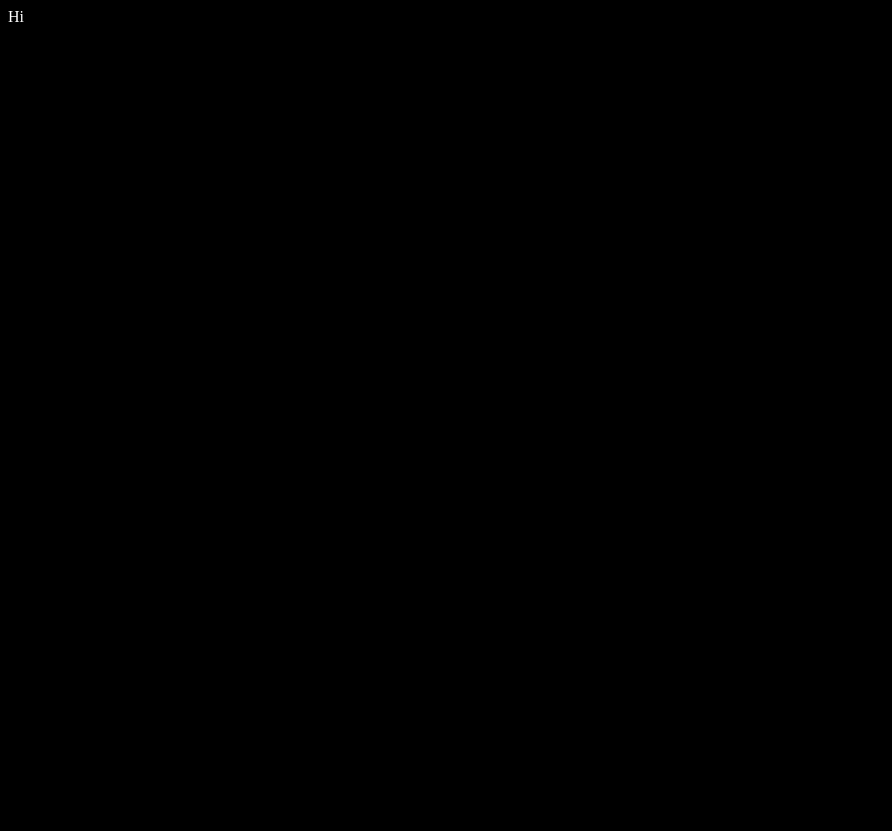
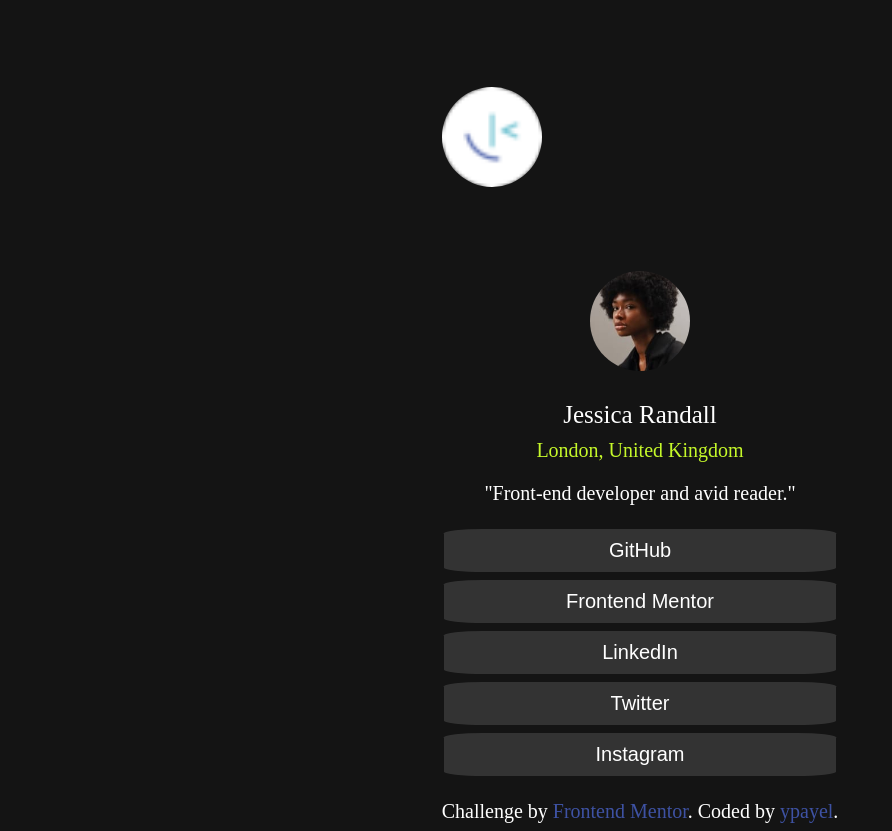
Before and after one commit to ypayel/My_website, a React (Create React App) app in the folder my-website/: page /projects in a window 1280 px wide. Shown: the whole page, without its empty margins (0-892 px from the left). Before the commit the page ends 800 px from the top, so only its background shows below. Built offline with nearby package versions, Linux system fonts and the light colour scheme.

Commit message:
update-projects

```diff
--- a/my-website/src/components/MainPage/MainPage.tsx
+++ b/my-website/src/components/MainPage/MainPage.tsx
@@ -10,10 +10,8 @@ export const MainPage = () => {
         <div className="welcome-text-conteiner">
             <h1 className="welcome-first-header">HI, I`M ARTEM</h1>
             <h2 className="welcome-second-header">I`M A JUNIOR FRONTEND DEVELOPER</h2>
-            <p className="welcome-text">Lorem ipsum dolor sit amet consectetur adipisicing elit.
-                Laboriosam dolore culpa qui pariatur non dolor tenetur harum officiis?
-                Et dolores corrupti illo.
-                Quibusdam asperiores itaque recusandae ipsum dolorum aliquam laboriosam.</p>
+            <p className="welcome-text">On this page you will find some information about me and also my projects, welcome
+                </p>
                 <button className="welcome-button"><Link className="welcome-button-text" to="/projects">VIEW MY PROJECTS</Link></button>
         </div>
         </>
--- a/my-website/src/components/Projects/Projects.tsx
+++ b/my-website/src/components/Projects/Projects.tsx
@@ -1,8 +1,10 @@
+import SocialLinks from "./SocialLinks/SocialLinks";
+
 export const Projects = () => {
     return (
         <>
         <div>
-            Hi
+            <SocialLinks/>
         </div>
         </>
     )
--- /dev/null
+++ b/my-website/src/components/Projects/SocialLinks/SocialLinks.scss
@@ -0,0 +1,122 @@
+.attribution { font-size: 11px; text-align: center; }
+    .attribution a { color: hsl(228, 45%, 44%); }
+
+.description {
+    display: flex;
+    text-align: center;
+    flex-direction: column;
+    margin-top: 20px;
+    font-size: 20px;
+}
+
+.links-section {
+    display: flex;
+    flex-direction: column;
+    margin-top: 20px;
+}
+
+.attribution {
+    margin-top: 20px;
+    font-size: 20px;
+}
+
+body {
+    display: flex;
+    flex-direction: column;
+    align-items: center;
+    background-color: hsl(0, 0%, 8%);
+}
+img {
+    margin-top: 20%;
+    width: 100px;
+    height: 100px;
+    border-radius: 50%;
+}
+
+button:hover {
+    background-color:  hsl(75, 94%, 57%);
+    color: black;
+}
+
+button {
+    background-color: hsl(0, 0%, 20%);
+    margin-top: 10px;
+    border-radius: 10%;
+    border: none;
+    text-decoration: none;
+    padding: 10px;
+    text-align: center;
+    display: inline-block;
+    margin: 4px 2px;
+    padding-left: 50px;
+    padding-right: 50px;
+    font-size: 20px;
+}
+
+
+.container {
+    display: flex;
+    align-items: center;
+    flex-direction: column;
+    background-color: hsl(0, 0%, 12%);
+    color: white;
+    border-radius: 5%;
+    margin-top: 10%;
+    padding-left: 50px;
+    padding-right: 50px;
+}
+
+a:active {
+    color: black;
+}
+
+a {
+    text-decoration: none;
+    cursor: pointer;
+    outline: none;
+    color: white;
+}
+
+.name {
+    margin-top: 10px;
+    font-size: 25px;
+}
+
+.adress {
+    margin-top: 10px;
+    color: hsl(75, 94%, 57%);
+}
+
+.describe {
+    margin-top: 20px;
+}
+@media screen and (max-width:1440px) {
+.avatar-section {
+        display: flex;
+        flex-direction: column;
+        align-items: center;
+}
+
+button {
+    padding-left: 100px;
+    padding-right: 100px;
+}
+
+}
+
+
+
+
+@media screen and (min-width: 375px) {
+
+.avatar-section {
+        display: flex;
+        flex-direction: column;
+        align-items: center;
+}
+button {
+    padding-left: 50px;
+    padding-right: 50px;
+}
+
+}
--- /dev/null
+++ b/my-website/src/components/Projects/SocialLinks/SocialLinks.tsx
@@ -0,0 +1,39 @@
+import "./SocialLinks.scss"
+export const SocialLinks = () => {
+    return (
+        <>
+
+            <div className="main-conteiner">
+                <div className="title">
+                    <img src="images/favicon-32x32.png" alt="icon" className="favicon" />
+                    <title>Frontend Mentor | Social links profile</title>
+                </div>
+                <header>
+                    <div className="avatar-section">
+                        <img src="images/avatar-jessica.jpeg" alt="avatar" className="avatar" />
+                    </div>
+                    <div className="description">
+                        <span className="name">Jessica Randall</span>
+                        <span className="adress">London, United Kingdom</span>
+                        <span className="describe">"Front-end developer and avid reader."</span>
+                    </div>
+                </header>
+                <main>
+                    <div className="links-section">
+                        <button><a href="https://github.com/ypayel" target="_blank">GitHub</a></button>
+                        <button><a href="https://www.frontendmentor.io/profile/ypayel" target="_blank">Frontend Mentor</a></button>
+                        <button><a href="https://www.linkedin.com/in/artsiom-kukankou/" target="_blank">LinkedIn</a></button>
+                        <button><a href="https://x.com/" target="_blank">Twitter</a></button>
+                        <button><a href="https://www.instagram.com/" target="_blank">Instagram</a></button>
+                    </div>
+                </main>
+                <footer className="attribution">
+                    Challenge by <a href="https://www.frontendmentor.io?ref=challenge" target="_blank">Frontend Mentor</a>.
+                    Coded by <a href="https://github.com/ypayel" target="_blank">ypayel</a>.
+                </footer>
+            </div>
+        </>
+    )
+}
+
+export default SocialLinks;
```
Also changed, not shown: my-website/public/images/avatar-jessica.jpeg (added), my-website/public/images/favicon-32x32.png (added).
